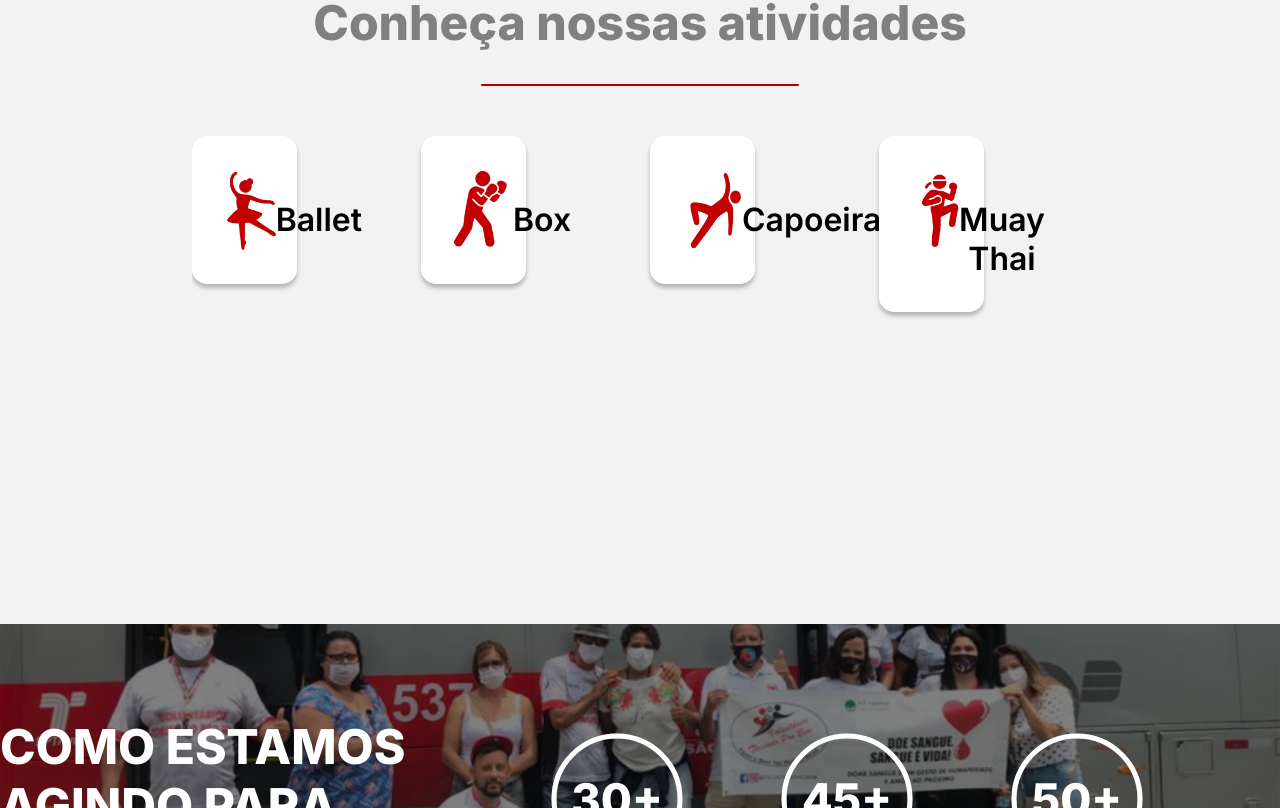
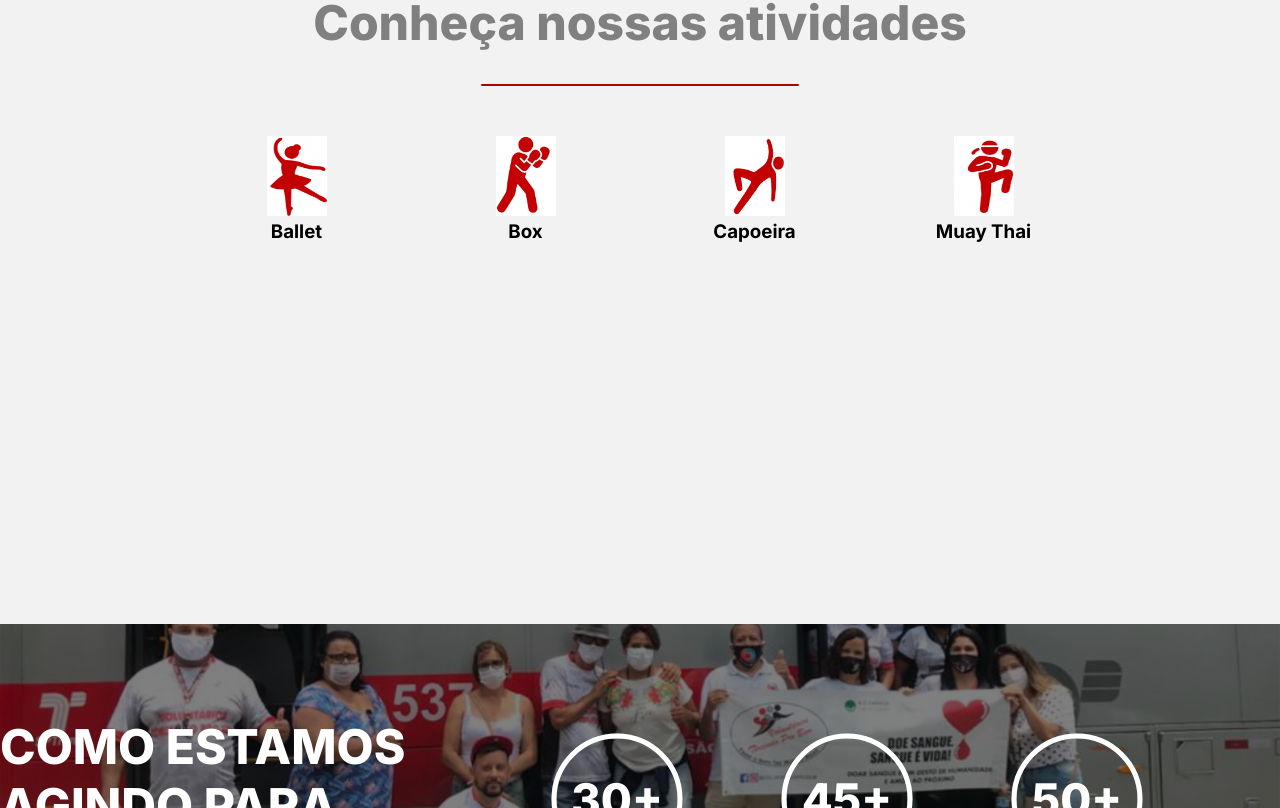
Before and after one commit to Gruposemh/front, a React (Vite) app: page / in a window 1280 px wide. Shown: the part 812-1620 px from the top of the page. Built offline with nearby package versions, Linux system fonts and the light colour scheme.

Commit message:
feat: ajustando carrossel da página inicial

```diff
--- a/src/components/Cards/CardAtividades/index.jsx
+++ b/src/components/Cards/CardAtividades/index.jsx
@@ -2,7 +2,7 @@ import "../../../styles/Cards/CardAtividades/style.css"
 const CardAtividades = ({image, name}) => {
     return(
         <>
-        <div className="card-container">
+        <div className="cardAtiv-container">
             <img className= "icon-card-atividade" src={image} alt={`foto da aula de ${name}`} />
             <h3>{name}</h3>
         </div>
```
Also changed, not shown: src/components/Carrossel/Carrossel-campanhas/index.jsx (added, +13 -0 lines).
